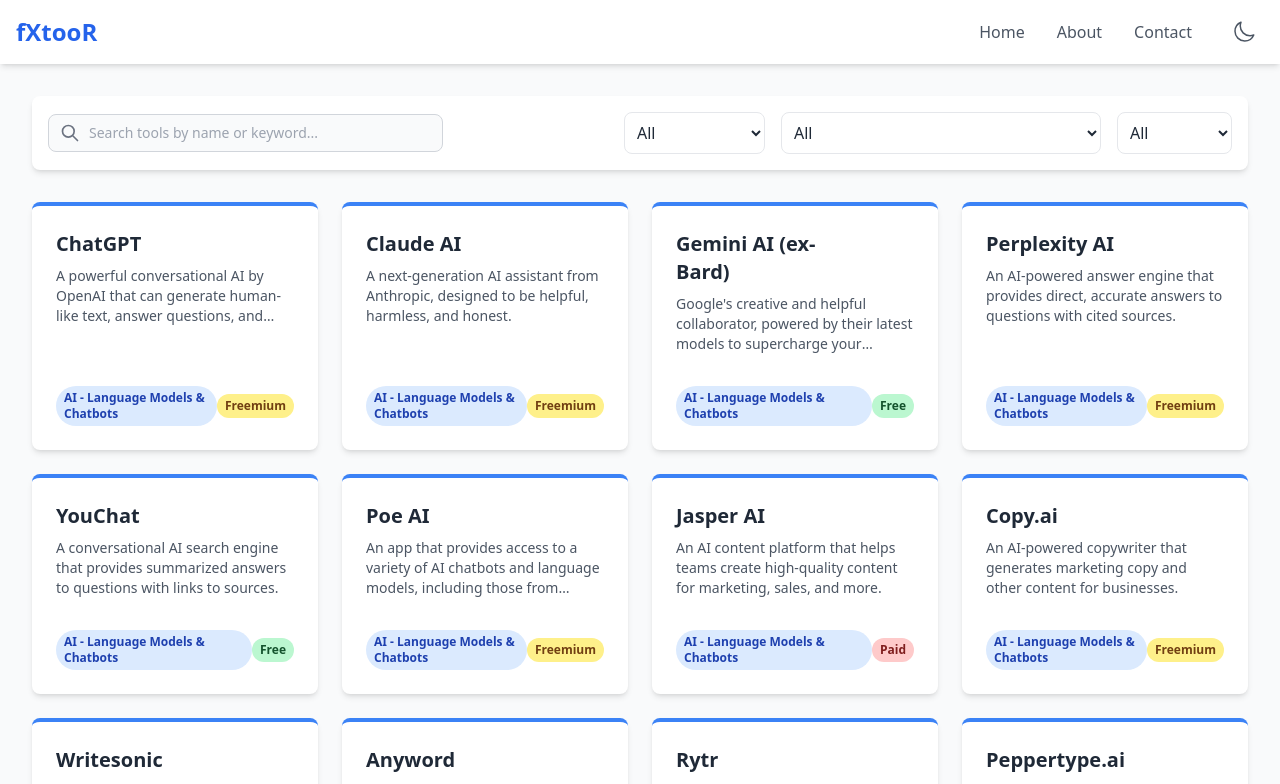
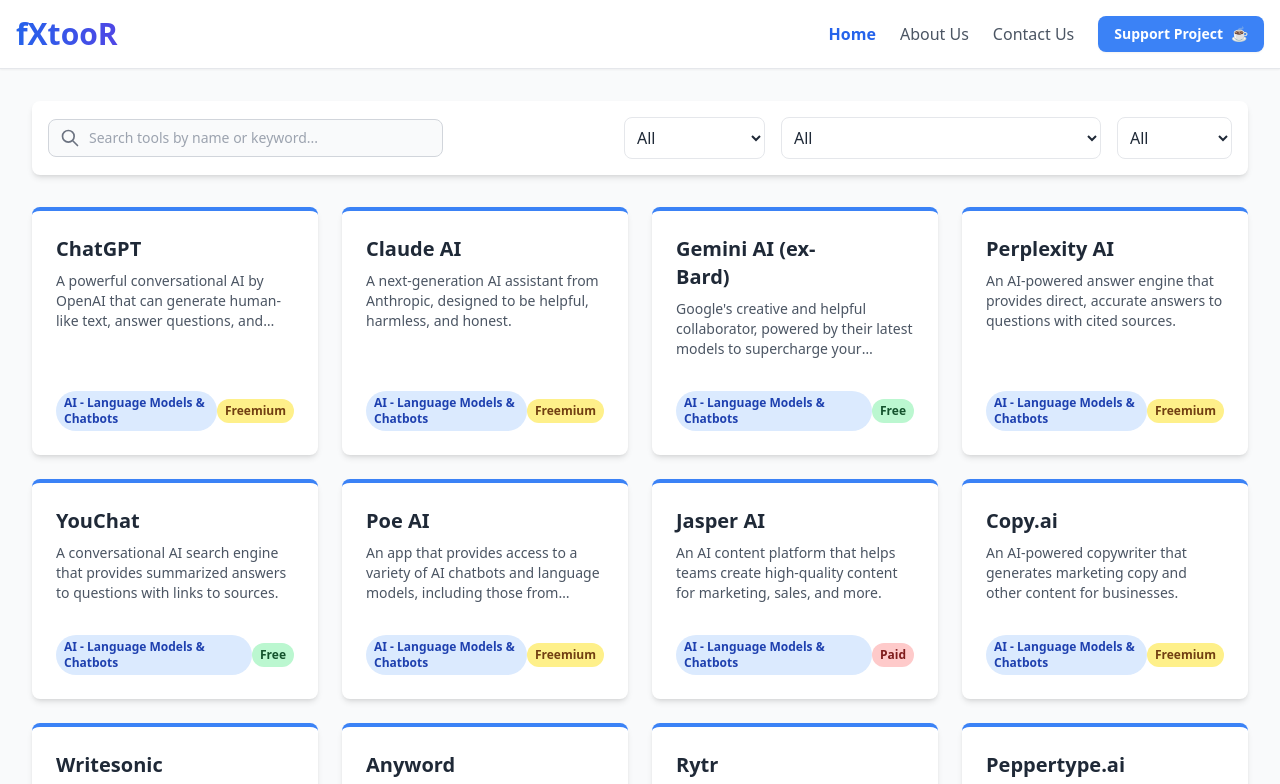
Before and after one commit to Farhan-Ansari-1/fxtoor, a React (Vite) app: page / in a window 1280 px wide. Shown: the top 784 px of the page. Built offline with nearby package versions, Linux system fonts and the light colour scheme.

Commit message:
added support project button

```diff
--- a/src/App.jsx
+++ b/src/App.jsx
@@ -2,8 +2,8 @@ import React from 'react';
 import { Routes, Route } from 'react-router-dom';
 import { ThemeProvider } from './context/ThemeContext';
 
-// Components aur Pages ko import karein (sahi path ke saath)
-import Navbar from './components/Navbar';
+// Components aur Pages ko import karein
+import Header from './components/Header'; // Navbar ki jagah Header import karein
 import Footer from './components/Footer';
 import Home from './pages/Home';
 import About from './pages/About';
@@ -16,7 +16,7 @@ export default function App() {
   return (
     <ThemeProvider>
       <div className="flex flex-col min-h-screen bg-gray-50 dark:bg-gray-900 text-gray-800 dark:text-gray-200">
-        <Navbar />
+        <Header /> {/* Yahan Navbar ki jagah Header component use karein */}
 
         <main className="flex-grow container mx-auto px-4">
           <Routes>
--- a/src/components/header.jsx
+++ b/src/components/header.jsx
@@ -1,6 +1,5 @@
 import React, { useState } from "react";
 import { NavLink } from "react-router-dom";
-import qrCodeImage from "../assets/qr-code.png";
 import BrandName from "./BrandName.jsx";
 
 export default function Header() {
@@ -60,7 +59,7 @@ export default function Header() {
             </p>
 
             <img
-              src={qrCodeImage}
+              src={`${import.meta.env.BASE_URL}qr-code.png`}
               alt="Donation QR Code"
               className="w-56 h-56 mx-auto border-4 border-gray-200 rounded-lg"
             />
```
Also changed, not shown: public/qr-code.png (renamed from src/assets/qr-code.png), 1 other file (tests, documents, lock files or other folders).
